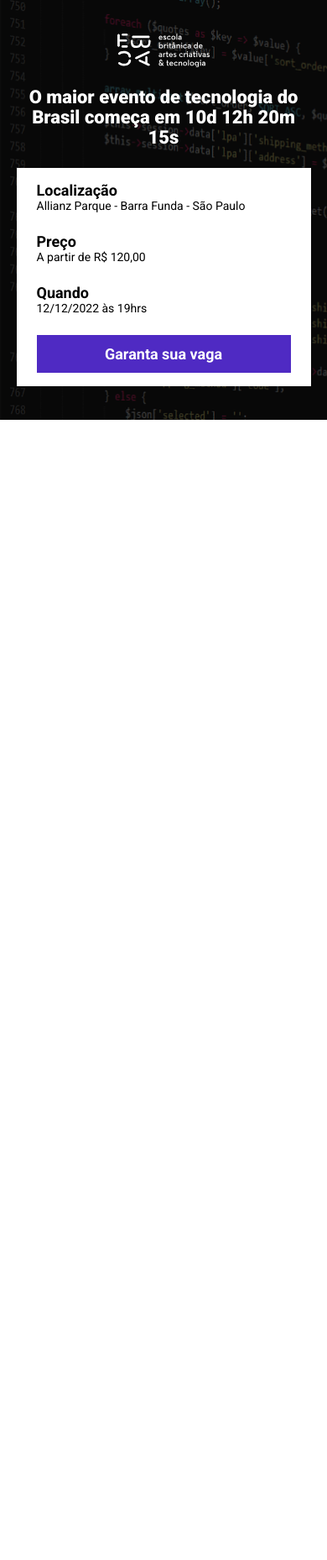
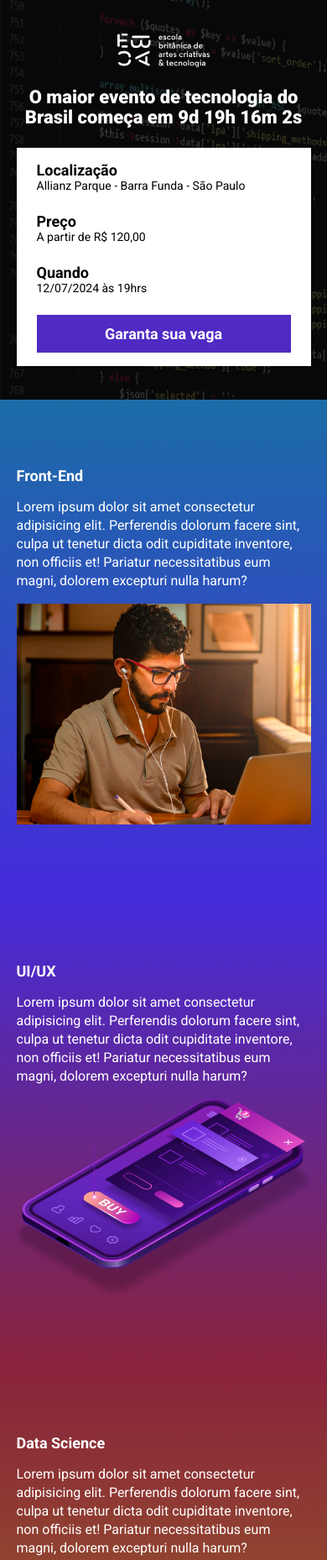
Before and after one commit to Lbonan/ebac_tech_talks, a website built with Parcel: page src/index.html in a window 390 px wide. Shown: the top 1858 px of the page at 84% size. Before the commit the page ends 844 px from the top, so only its background shows below. Built offline with nearby package versions, Linux system fonts and the light colour scheme.

Commit message:
criando a contagem regressiva

```diff
--- a/package.json
+++ b/package.json
@@ -2,9 +2,9 @@
   "name": "ebac_talks",
   "version": "1.0.0",
   "description": "",
-  "main": "index.js",
   "scripts": {
     "dev": "parcel src/index.html src/styles/main.scss src/scripts/main.js",
+    "build": "parcel build src/index.html",
     "test": "echo \"Error: no test specified\" && exit 1"
   },
   "keywords": [],
--- a/src/index.html
+++ b/src/index.html
@@ -8,12 +8,13 @@
     <link rel="preconnect" href="https://fonts.gstatic.com" crossorigin />
     <link href="https://fonts.googleapis.com/css2?family=Roboto:wght@400;700;900&display=swap" rel="stylesheet" />
     <link rel="stylesheet" href="styles/main.scss" />
+    <link rel="stylesheet" href="https://unpkg.com/aos@next/dist/aos.css" />
   </head>
   <body>
     <header class="hero">
       <div class="container">
         <img class="hero__logo" src="images/ebac_logo.svg" alt="EBAC" />
-        <p class="hero__text">O maior evento de tecnologia do Brasil começa em 10d 12h 20m 15s</p>
+        <p class="hero__text">O maior evento de tecnologia do Brasil começa em <span id="contador"></span></p>
         <div class="infos-bar">
           <ul class="infos-bar__infos">
             <li class="infos-bar__infos__item">
@@ -26,13 +27,63 @@
             </li>
             <li class="infos-bar__infos__item">
               <b>Quando</b>
-              12/12/2022 às 19hrs
+              12/07/2024 às 19hrs
             </li>
           </ul>
           <a href="#" class="button button--primary"> Garanta sua vaga </a>
         </div>
       </div>
     </header>
+    <section class="event event--frontend">
+      <div class="container" data-aos="fade-right">
+        <div class="event__details">
+          <h2 class="event__details__title">Front-End</h2>
+          <p class="event__details__description">
+            Lorem ipsum dolor sit amet consectetur adipisicing elit. Perferendis dolorum facere sint, culpa ut tenetur dicta odit cupiditate inventore, non officiis et! Pariatur necessitatibus eum
+            magni, dolorem excepturi nulla harum?
+          </p>
+        </div>
+        <img class="event__image" src="images/frontend.png" alt="Front-End" />
+      </div>
+    </section>
+    <section class="event event--ux-ui event--image-left">
+      <div class="container" data-aos="fade-left">
+        <div class="event__details">
+          <h2 class="event__details__title">UI/UX</h2>
+          <p class="event__details__description">
+            Lorem ipsum dolor sit amet consectetur adipisicing elit. Perferendis dolorum facere sint, culpa ut tenetur dicta odit cupiditate inventore, non officiis et! Pariatur necessitatibus eum
+            magni, dolorem excepturi nulla harum?
+          </p>
+        </div>
+        <img class="event__image" src="images/ui-ux.png" alt="UI/UX" />
+      </div>
+    </section>
+    <section class="event event--data-science">
+      <div class="container" data-aos="fade-right">
+        <div class="event__details">
+          <h2 class="event__details__title">Data Science</h2>
+          <p class="event__details__description">
+            Lorem ipsum dolor sit amet consectetur adipisicing elit. Perferendis dolorum facere sint, culpa ut tenetur dicta odit cupiditate inventore, non officiis et! Pariatur necessitatibus eum
+            magni, dolorem excepturi nulla harum?
+          </p>
+        </div>
+        <img class="event__image" src="images/data.png" alt="Data Science" />
+      </div>
+    </section>
+    <section class="event event--backend event--image-left">
+      <div class="container" data-aos="fade-left">
+        <div class="event__details">
+          <h2 class="event__details__title">Back-End</h2>
+          <p class="event__details__description">
+            Lorem ipsum dolor sit amet consectetur adipisicing elit. Perferendis dolorum facere sint, culpa ut tenetur dicta odit cupiditate inventore, non officiis et! Pariatur necessitatibus eum
+            magni, dolorem excepturi nulla harum?
+          </p>
+        </div>
+        <img class="event__image" src="images/backend.png" alt="Back-End" />
+      </div>
+    </section>
+
+    <script src="https://unpkg.com/aos@next/dist/aos.js"></script>
     <script src="scripts/main.js"></script>
   </body>
 </html>
--- a/src/scripts/main.js
+++ b/src/scripts/main.js
@@ -1 +1,27 @@
-console.log("Olá mundo!");
+AOS.init();
+
+const dataDoEvento = new Date("Jul 12, 2024 19:00:00");
+const timeStampDoEvento = dataDoEvento.getTime();
+
+const contaAsHoras = setInterval(function () {
+  const agora = new Date();
+  const timeStampAtual = agora.getTime();
+
+  const distanciaAteOEvento = timeStampDoEvento - timeStampAtual;
+
+  const diaEmMs = 1000 * 60 * 60 * 24;
+  const horaEmMs = 1000 * 60 * 60;
+  const minutoEmMs = 1000 * 60;
+
+  const diasAteOEvento = Math.floor(distanciaAteOEvento / diaEmMs);
+  const horasAteOEvento = Math.floor((distanciaAteOEvento % diaEmMs) / horaEmMs);
+  const minutosAteOEvento = Math.floor((distanciaAteOEvento % horaEmMs) / minutoEmMs);
+  const segundoAteOEvento = Math.floor((distanciaAteOEvento % minutoEmMs) / 1000);
+
+  document.getElementById("contador").innerHTML = `${diasAteOEvento}d ${horasAteOEvento}h ${minutosAteOEvento}m ${segundoAteOEvento}s`;
+
+  if (distanciaAteOEvento < 0) {
+    clearInterval(contaAsHoras);
+    document.getElementById("contador").innerHTML = `Evento terminou`;
+  }
+}, 1000);
--- /dev/null
+++ b/src/styles/_event.scss
@@ -0,0 +1,63 @@
+@use "variables";
+
+.event {
+  padding: 80px 0;
+
+  &--frontend {
+    background-image: linear-gradient(variables.$blue1, variables.$blue2);
+  }
+
+  &--ux-ui {
+    background-image: linear-gradient(variables.$blue2, variables.$pink);
+  }
+
+  &--data-science {
+    background-image: linear-gradient(variables.$pink, variables.$yellow);
+  }
+
+  &--backend {
+    background-image: linear-gradient(variables.$yellow, variables.$pink);
+  }
+
+  &--image-left {
+    .container {
+      flex-direction: row-reverse;
+    }
+  }
+
+  .container {
+    display: flex;
+    gap: 40px;
+  }
+
+  &__image {
+    max-width: 360px;
+  }
+
+  &__details {
+    &__title {
+      font-size: 18px;
+      font-weight: bold;
+      margin-bottom: 16px;
+    }
+
+    &__description {
+      line-height: 22px;
+    }
+  }
+
+  @media (max-width: 640px) {
+    .container {
+      display: block;
+    }
+
+    &__image {
+      width: 100%;
+    }
+
+    &__details {
+      margin-right: 0;
+      margin-bottom: 16px;
+    }
+  }
+}
--- a/src/styles/_hero.scss
+++ b/src/styles/_hero.scss
@@ -1,3 +1,5 @@
+@use "variables";
+
 .hero {
   padding-top: 64px;
   padding-bottom: 100px;
@@ -16,7 +18,7 @@
     left: 0;
     width: 100%;
     height: 100%;
-    background-color: #000;
+    background-color: variables.$secondaryTextColor;
     content: "";
     opacity: 0.7;
   }
--- /dev/null
+++ b/src/styles/_variables.scss
@@ -0,0 +1,8 @@
+$textColor: #fff;
+$secondaryTextColor: #000;
+
+$blue1: #1b6ca7;
+$blue2: #442bdb;
+$pink: #89223b;
+$yellow: #9c791d;
+$purple: #4f2ac3;
--- a/src/styles/components/_buttons.scss
+++ b/src/styles/components/_buttons.scss
@@ -1,3 +1,5 @@
+@use "../variables";
+
 .button {
   padding: 12px;
   font-size: 18px;
@@ -7,8 +9,8 @@
   white-space: nowrap;
 
   &--primary {
-    color: #fff;
-    background-color: #4f2ac3;
+    color: variables.$textColor;
+    background-color: variables.$purple;
   }
 
   @media (max-width: 1024px) {
--- a/src/styles/components/_infos_bar.scss
+++ b/src/styles/components/_infos_bar.scss
@@ -1,6 +1,8 @@
+@use "../variables";
+
 .infos-bar {
   padding: 16px 24px;
-  background-color: #fff;
+  background-color: variables.$textColor;
   display: flex;
   justify-content: space-between;
 
@@ -10,10 +12,10 @@
 
     &__item {
       font-size: 14px;
-      color: #000;
+      color: variables.$secondaryTextColor;
 
       b {
-        color: #000;
+        color: variables.$secondaryTextColor;
         font-size: 18px;
         display: block;
       }
--- a/src/styles/main.scss
+++ b/src/styles/main.scss
@@ -1,13 +1,15 @@
 @use "hero";
 @use "components/infos_bar";
 @use "components/buttons";
+@use "event";
+@use "variables";
 
 * {
   margin: 0;
   padding: 0;
   box-sizing: border-box;
   font-family: Roboto, sans-serif;
-  color: #fff;
+  color: variables.$textColor;
   list-style: none;
 }
 
```
